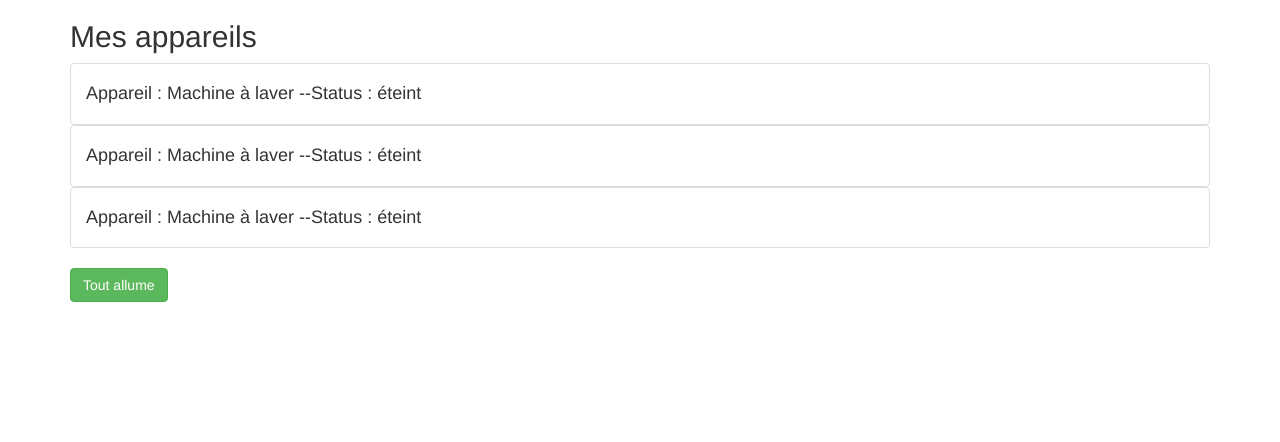
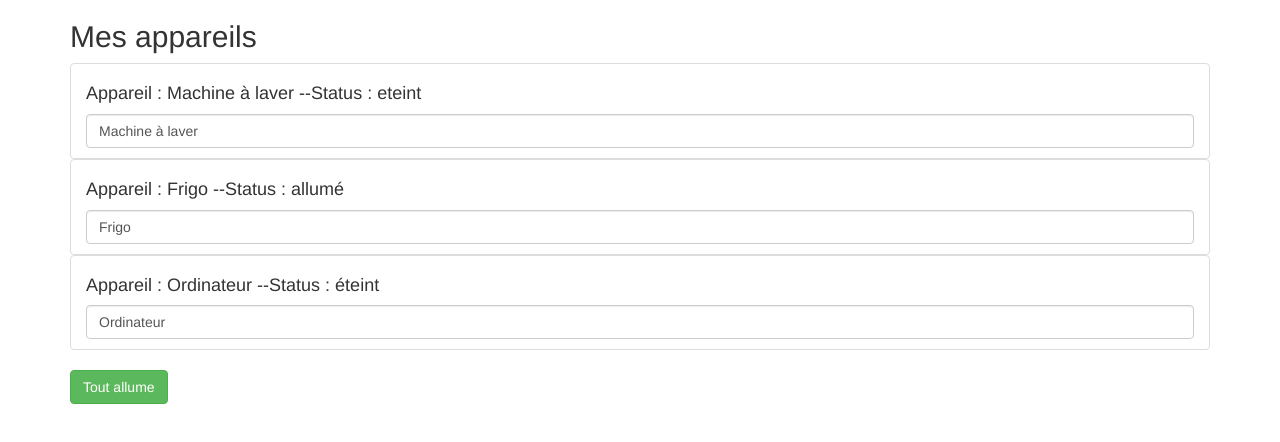
Before and after one commit to GitPersSiham/app-angular, an Angular app: page / in a window 1280 px wide. Shown: the top 442 px of the page. Built offline with nearby package versions, Linux system fonts and the light colour scheme.

Commit message:
utilisation de two way binding et custom properties

```diff
--- a/src/app/app.component.html
+++ b/src/app/app.component.html
@@ -3,9 +3,9 @@
     <div class="col-xs-12">
       <h2>Mes appareils</h2>
       <ul class="list-group">
-        <app-appareil></app-appareil>
-        <app-appareil></app-appareil>
-        <app-appareil></app-appareil>
+        <app-appareil [appareilName]="appareilOne" [appareilStatus] ="'eteint'"></app-appareil>
+        <app-appareil [appareilName]="appareilTwo" [appareilStatus]="'allumé'"></app-appareil>
+        <app-appareil [appareilName]="appareilThree" [appareilStatus]="'éteint'"></app-appareil>
       </ul>
       <button class="btn btn-success"
       [disabled]="!isAuth"
--- a/src/app/app.component.ts
+++ b/src/app/app.component.ts
@@ -7,6 +7,9 @@
 })
 export class AppComponent {
   isAuth = false;
+  appareilOne = 'Machine à laver';
+  appareilTwo = 'Frigo';
+  appareilThree = 'Ordinateur';
 
   constructor() {
     setTimeout(
--- a/src/app/app.module.ts
+++ b/src/app/app.module.ts
@@ -4,6 +4,7 @@
 import { AppComponent } from './app.component';
 import { MonPremierComponent } from './mon-premier/mon-premier.component';
 import { AppareilComponent } from './appareil/appareil.component';
+import { FormsModule } from '@angular/forms';
 
 @NgModule({
   declarations: [
@@ -12,7 +13,8 @@
     AppareilComponent
   ],
   imports: [
-    BrowserModule
+    BrowserModule,
+    FormsModule
   ],
   providers: [],
   bootstrap: [AppComponent]
--- a/src/app/appareil/appareil.component.html
+++ b/src/app/appareil/appareil.component.html
@@ -1,3 +1,5 @@
 <li class="list-group-item">
   <h4>Appareil : {{ appareilName }} --Status : {{ getStatus()}}</h4>
+  <input type="text" class="form-control" [(ngModel)]="appareilName">
+
 </li>
--- a/src/app/appareil/appareil.component.ts
+++ b/src/app/appareil/appareil.component.ts
@@ -1,4 +1,4 @@
-import { Component, OnInit } from '@angular/core';
+import { Component, Input, OnInit } from '@angular/core';
 
 @Component({
   selector: 'app-appareil',
@@ -6,9 +6,9 @@
   styleUrls: ['./appareil.component.scss']
 })
 export class AppareilComponent implements OnInit {
-
-  appareilName: string = 'Machine à laver';
-  appareilStatus: string = 'éteint';
+   @Input() appareilName : string;
+  //appareilName: string = 'Machine à laver';
+   @Input() appareilStatus: string;
 
   constructor() { }
 
```
